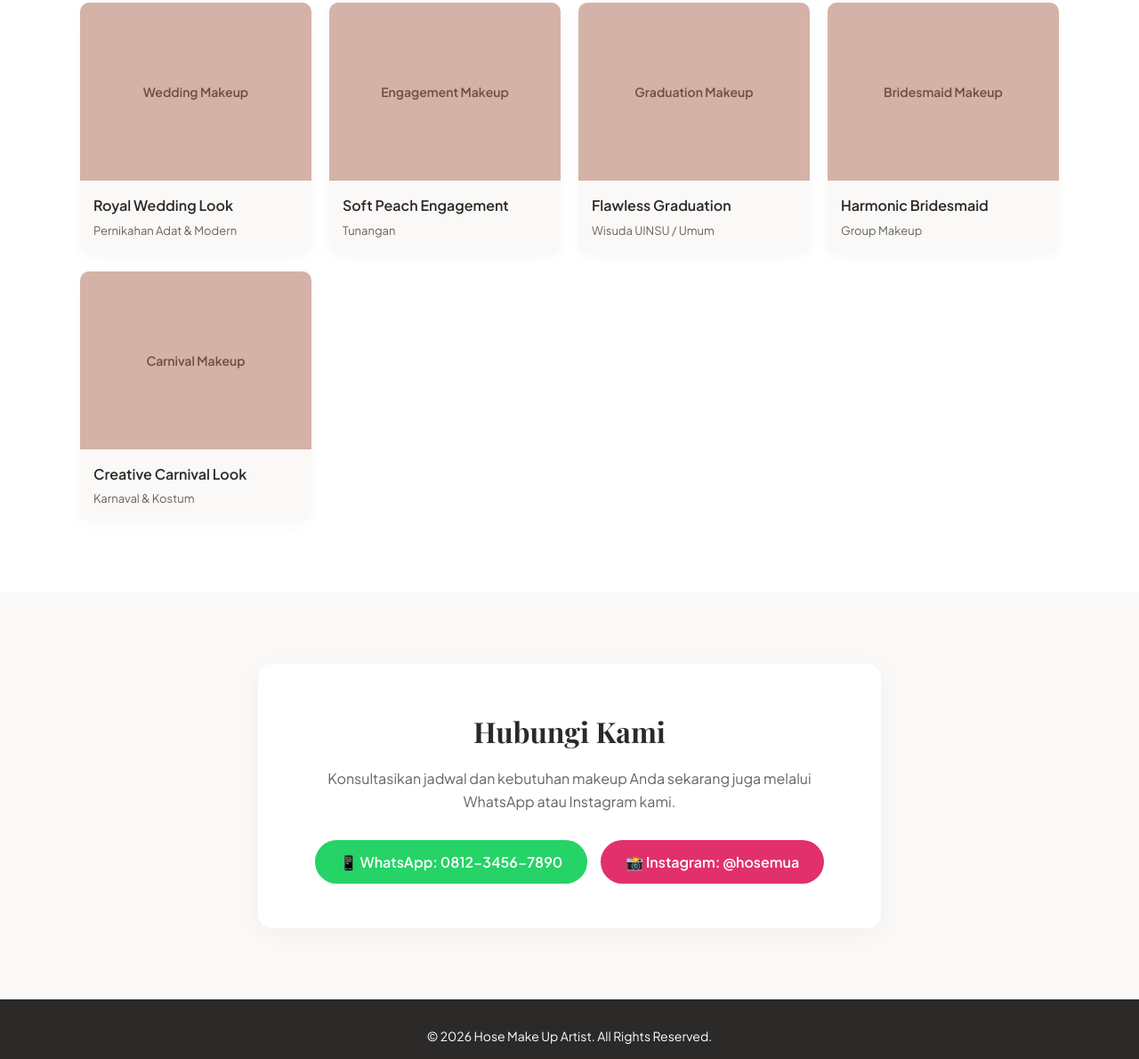
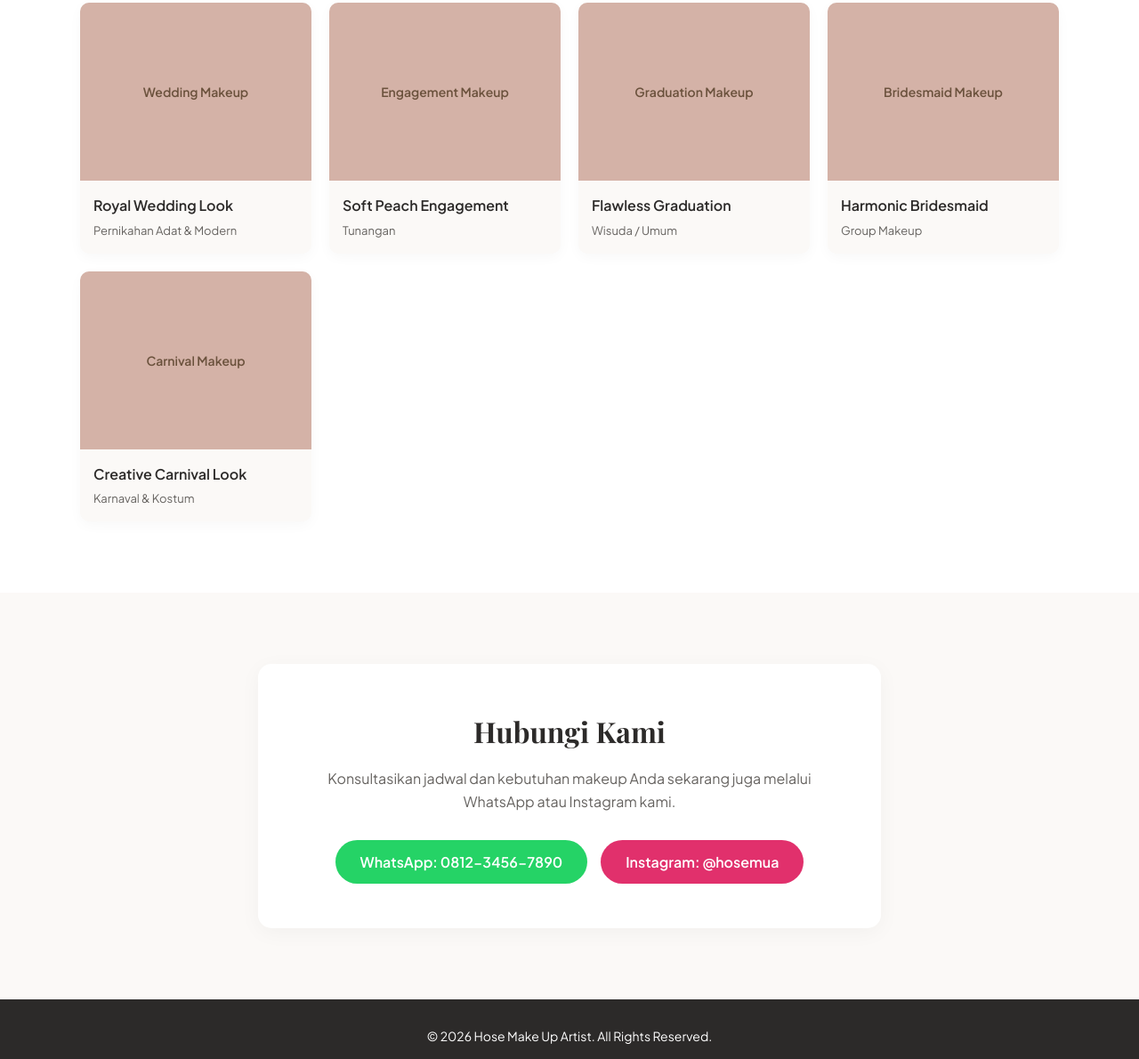
Before and after one commit to EVRATIARASYAHPUTRI/HOSEMUA, a plain HTML site: page index.html in a window 1280 px wide. Shown: the part 2437-3627 px from the top of the page at 89% size. Drawn offline with nearby package versions, Linux system fonts and the light colour scheme.

Commit message:
Fix HTML formatting and ensure proper syntax

```diff
--- a/index.html
+++ b/index.html
@@ -123,7 +123,7 @@
                 </div>
                 <div class="portfolio-item">
                     <div class="port-placeholder">Graduation Makeup</div>
-                    <div class="port-info"><h4>Flawless Graduation</h4><p>Wisuda UINSU / Umum</p></div>
+                    <div class="port-info"><h4>Flawless Graduation</h4><p>Wisuda / Umum</p></div>
                 </div>
                 <div class="portfolio-item">
                     <div class="port-placeholder">Bridesmaid Makeup</div>
@@ -143,8 +143,8 @@
             <h2>Hubungi Kami</h2>
             <p>Konsultasikan jadwal dan kebutuhan makeup Anda sekarang juga melalui WhatsApp atau Instagram kami.</p>
             <div class="contact-buttons">
-                <a href="https://wa.me/6281234567890" target="_blank" class="btn btn-whatsapp">📱 WhatsApp: 0812-3456-7890</a>
-                <a href="https://instagram.com/hosemua" target="_blank" class="btn btn-instagram">📸 Instagram: @hosemua</a>
+                <a href="https://wa.me/6281234567890" target="_blank" class="btn btn-whatsapp"> WhatsApp: 0812-3456-7890</a>
+                <a href="https://instagram.com/hosemua" target="_blank" class="btn btn-instagram"> Instagram: @hosemua</a>
             </div>
         </div>
     </section>
```
